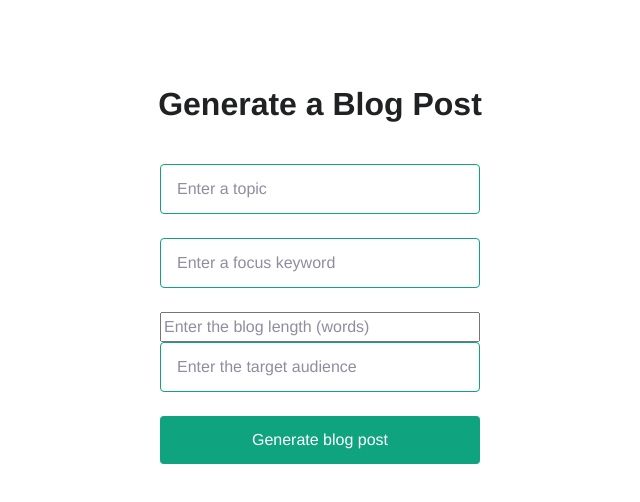
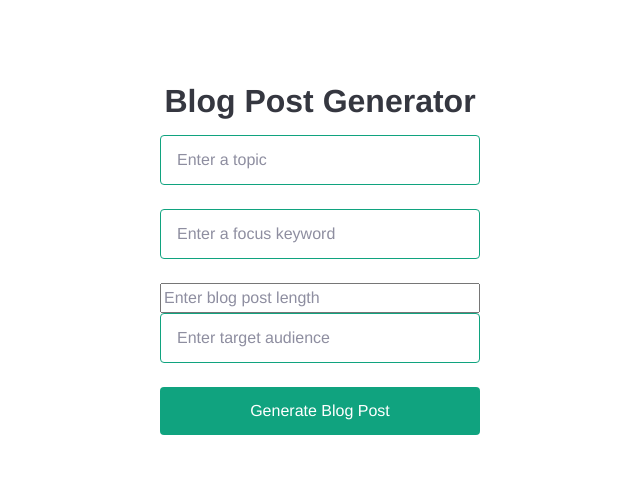
Before and after one commit to ranababu1/athena, a Next.js app: page / in a window 1280 px wide. Shown: the top 502 px of the page, without its empty margins (320-960 px from the left). Built offline with nearby package versions, Linux system fonts and the light colour scheme; a web font is replaced by a local one.

Commit message:
cleaned output

```diff
--- a/pages/index.js
+++ b/pages/index.js
@@ -1,5 +1,5 @@
 import Head from "next/head";
-import { useState } from "react";
+import { useState, useRef } from "react";
 import styles from "./index.module.css";
 import jsPDF from "jspdf";
 
@@ -10,11 +10,16 @@ export default function Home() {
   const [targetAudienceInput, setTargetAudienceInput] = useState("");
   const [result, setResult] = useState();
   const [loading, setLoading] = useState(false);
+  const [title, setTitle] = useState("");
+
+  const contentRef = useRef();
+  const metaDescriptionRef = useRef();
 
   async function onSubmit(event) {
     event.preventDefault();
+    setLoading(true);
     try {
-      const response = await fetch("api/apiCall", {
+      const response = await fetch("/api/apiCall", {
         method: "POST",
         headers: {
           "Content-Type": "application/json",
@@ -33,6 +38,7 @@ export default function Home() {
       }
 
       setResult(data.result);
+      setTitle(topicInput);
       setTopicInput("");
       setFocusKeywordInput("");
       setLengthInput("");
@@ -40,24 +46,51 @@ export default function Home() {
     } catch (error) {
       console.error(error);
       alert(error.message);
+    } finally {
+      setLoading(false);
     }
+  }
+
+  async function handleCopy(ref) {
+    const text = ref.current.innerText;
+    await navigator.clipboard.writeText(text);
+    alert("Content copied");
   }
 
   function downloadPDF() {
     const doc = new jsPDF();
-    doc.text(result, 10, 10);
+    const textWidth = doc.internal.pageSize.getWidth() - 20;
+    const formattedText = doc.splitTextToSize(result, textWidth);
+
+    doc.text(formattedText, 10, 10);
     doc.save("GeneratedBlogPost.pdf");
   }
+
+  function parseGeneratedText(text) {
+    const titleRegex = /^(.*?)\n/;
+    const metaDescriptionRegex = /\nMeta Description:(.*)$/;
+
+    const titleMatch = text.match(titleRegex);
+    const metaDescriptionMatch = text.match(metaDescriptionRegex);
+    const title = titleMatch ? titleMatch[1] : "";
+    const metaDescription = metaDescriptionMatch ? metaDescriptionMatch[1] : "";
+    const content = text.replace(titleRegex, "").replace(metaDescriptionRegex, "");
+
+    return { title, content, metaDescription };
+  }
+
+  const parsedResult = result ? parseGeneratedText(result) : null;
 
   return (
     <div>
       <Head>
-        <title>OpenAI Blog Post Generator</title>
+        <title>Blog Post Generator</title>
         <link rel="icon" href="/favicon.ico" />
       </Head>
 
       <main className={styles.main}>
-        <h3>Generate a Blog Post</h3>
+        <h1 className={styles.title}>Blog Post Generator</h1>
+
         <form onSubmit={onSubmit}>
           <input
             type="text"
@@ -73,26 +106,38 @@ export default function Home() {
             value={focusKeywordInput}
             onChange={(e) => setFocusKeywordInput(e.target.value)}
           />
-          <input
+                    <input
             type="number"
             name="length"
-            placeholder="Enter the blog length (words)"
+            placeholder="Enter blog post length"
             value={lengthInput}
             onChange={(e) => setLengthInput(e.target.value)}
           />
           <input
             type="text"
             name="targetAudience"
-            placeholder="Enter the target audience"
+            placeholder="Enter target audience"
             value={targetAudienceInput}
             onChange={(e) => setTargetAudienceInput(e.target.value)}
           />
-          <input type="submit" value="Generate blog post" />
+          <input type="submit" value="Generate Blog Post" />
         </form>
-        <div className={styles.result}>{result}</div>
+        {loading ? (
+          <div className={styles.loader}>Loading...</div>
+        ) : (
+          <>
+            {parsedResult && (
+              <div>
+                <h1 className={styles.resultTitle}>{title}</h1>
+                <div className={styles.resultContent} ref={contentRef} onClick={() => handleCopy(contentRef)}>{parsedResult.content}</div>
+                <div className={styles.resultMetaDescription} ref={metaDescriptionRef} onClick={() => handleCopy(metaDescriptionRef)}><b>Meta Description:</b> {parsedResult.metaDescription}</div>
+              </div>
+            )}
+          </>
+        )}
         {result && (
           <button onClick={downloadPDF} className={styles.downloadButton}>
-            Download as PDF
+            Download PDF
           </button>
         )}
       </main>
--- a/pages/index.module.css
+++ b/pages/index.module.css
@@ -65,3 +65,8 @@
     font-weight: bold;
     margin-top: 40px;
   }
+
+
+  .resultTitle{
+    text-transform: capitalize;
+  }
```
